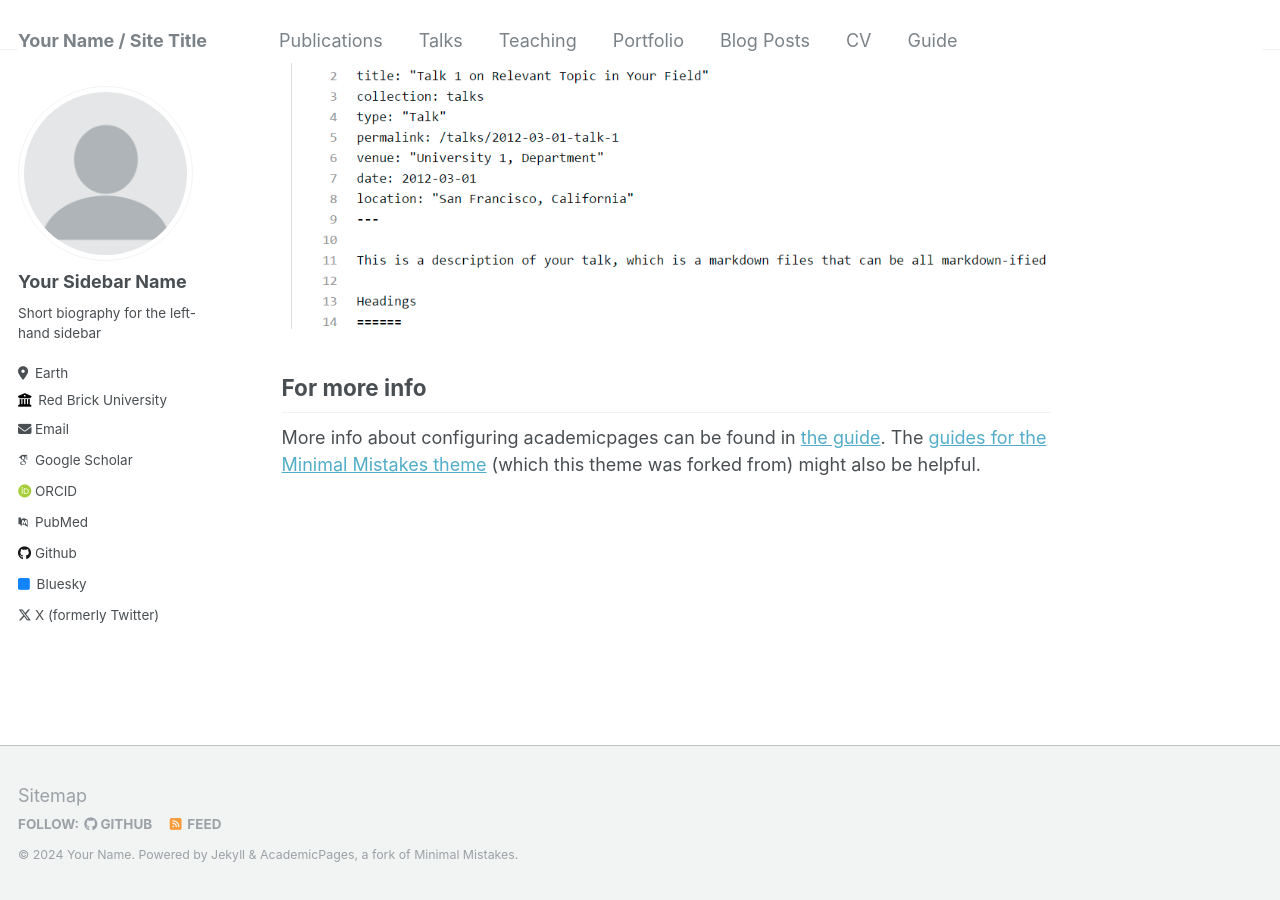
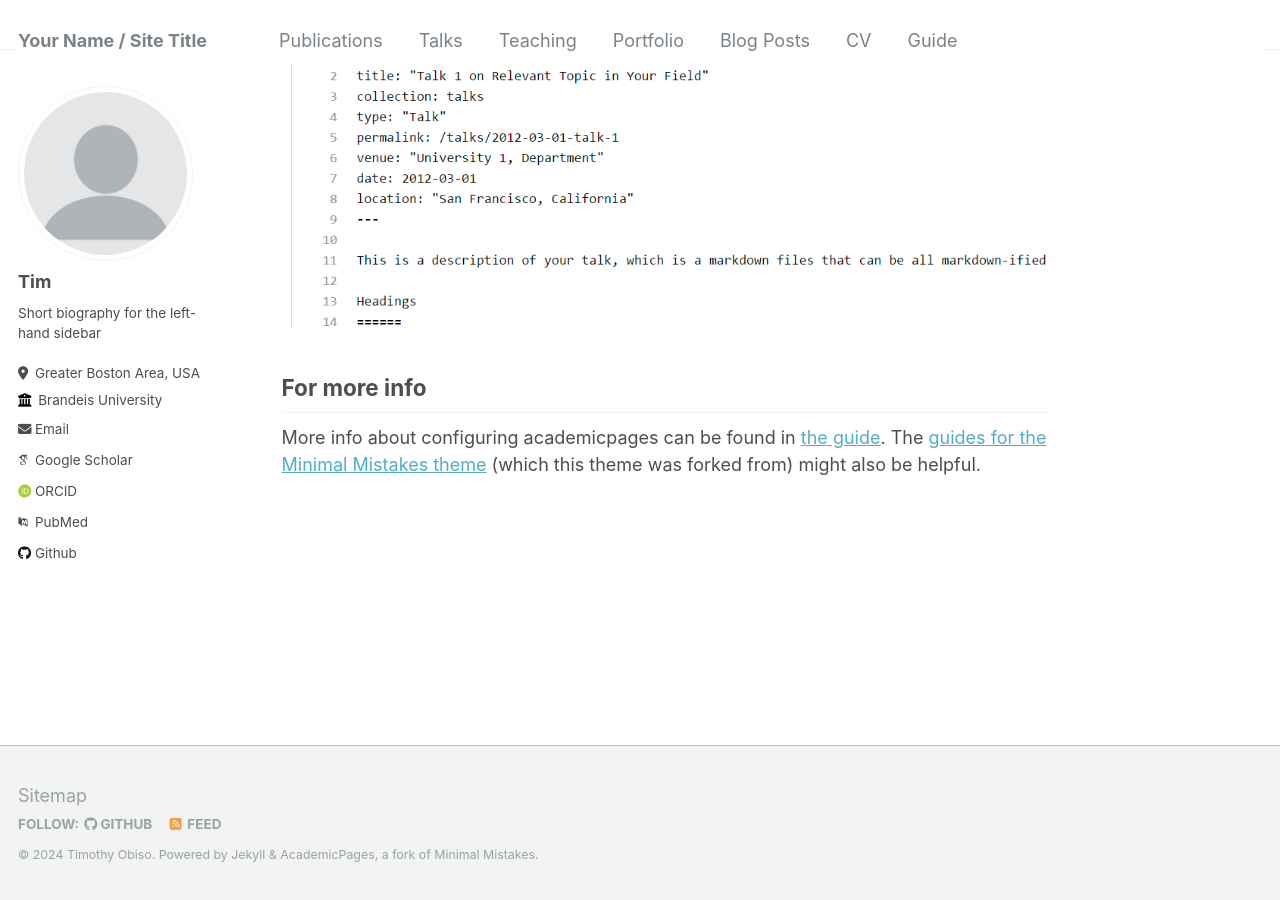
Before and after one commit to timothyobiso/timothyobiso.github.io, a Jekyll site: the page built from _pages/about.md, in a window 1280 px wide and 900 px high, scrolled down 2640 px. Built offline with Jekyll 4.4.1, drawn with Linux system fonts in a browser that asks for light colours; some web fonts are replaced.

Commit message:
Update _config.yml

```diff
--- a/_config.yml
+++ b/_config.yml
@@ -10,11 +10,11 @@
 locale                   : "en-US"
 title                    : "Your Name / Site Title"
 title_separator          : "-"
-name                     : &name "Your Name"
+name                     : &name "Timothy Obiso"
 description              : &description "personal description"
-url                      : https://academicpages.github.io # the base hostname & protocol for your site e.g. "https://mmistakes.github.io"
+url                      : https://timothyobiso.github.io # the base hostname & protocol for your site e.g. "https://mmistakes.github.io"
 baseurl                  : "" # the subpath of your site, e.g. "/blog"
-repository               : "academicpages/academicpages.github.io"
+repository               : "timothyobiso/timothyobiso.github.io"
 
 # Site Author - The following control what appear as part of the author content on the side bar.
 #               If a field is blank the icon and link will not appear, otherwise it will be shown.
@@ -22,13 +22,13 @@ repository               : "academicpages/academicpages.github.io"
 author:
   # Biographic information
   avatar           : "profile.png"
-  name             : "Your Sidebar Name"
+  name             : "Tim"
   pronouns         : # example: "she/her"
   bio              : "Short biography for the left-hand sidebar"
-  location         : "Earth"
-  employer         : "Red Brick University"
+  location         : "Greater Boston Area, USA"
+  employer         : "Brandeis University"
   uri              : # URL
-  email            : "none@example.org"
+  email            : "firstnamelastname AT school dot edu"
 
   # Academic websites
   arxiv            : # URL - Update with the correct link to your profile
@@ -42,12 +42,12 @@ author:
   bitbucket        : # Username - Update with your username on the site
   codepen          : # Username
   dribbble         : # Username
-  github           : "academicpages"
+  github           : "timothyobiso"
   kaggle           : # Username
   stackoverflow    : # User number or user number and name (i.e., use "1" or "1/jeff-atwood")
 
   # Social media
-  bluesky          : "bsky.app" # Replace this with you Bluesky username
+  bluesky          : # Replace this with you Bluesky username
   facebook         : # Username
   flickr           : # Username
   foursquare       : # Username
@@ -64,7 +64,7 @@ author:
   steam            : # Username
   telegram         : # URL
   tumblr           : # Username
-  twitter          : "UniofOxford"  # Replace this with your X / Twitter handle
+  twitter          : # Replace this with your X / Twitter handle
   vine             : # Username
   weibo            : # Username
   wikipedia        : # Username
```
